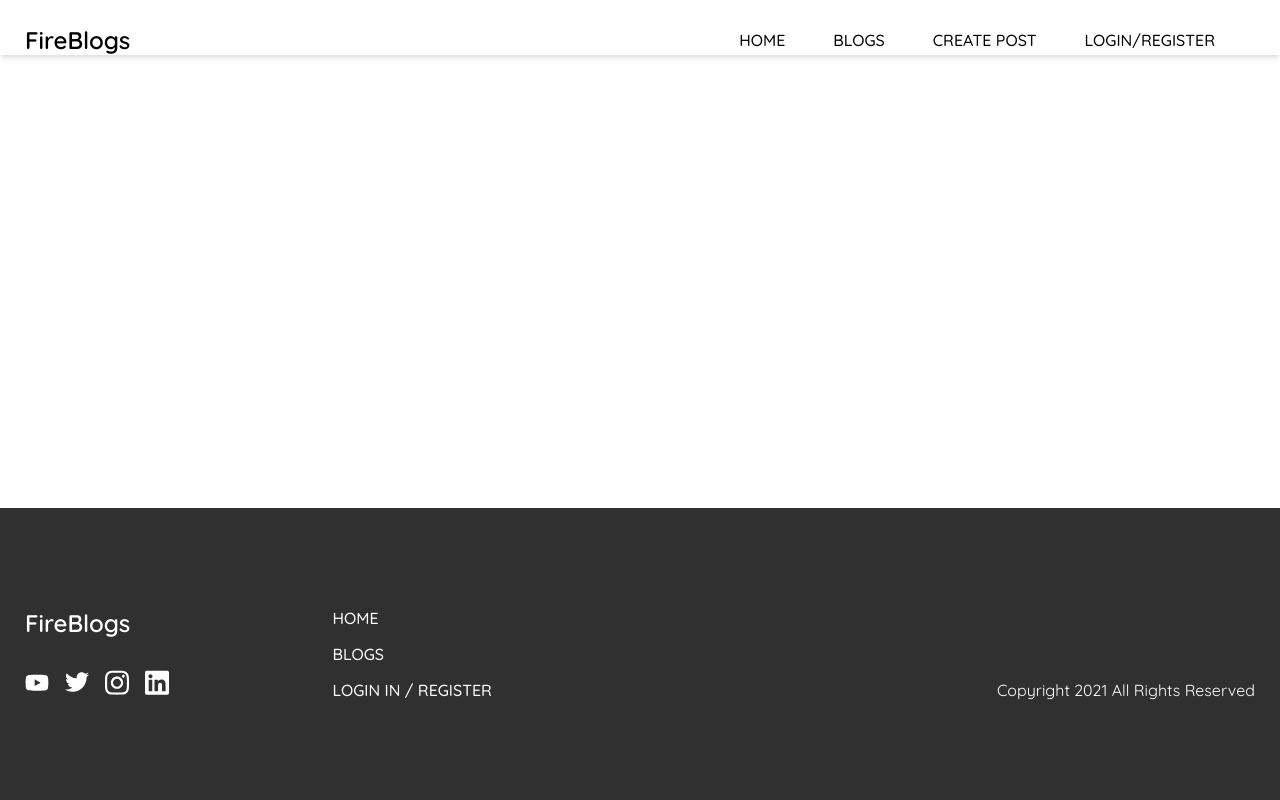
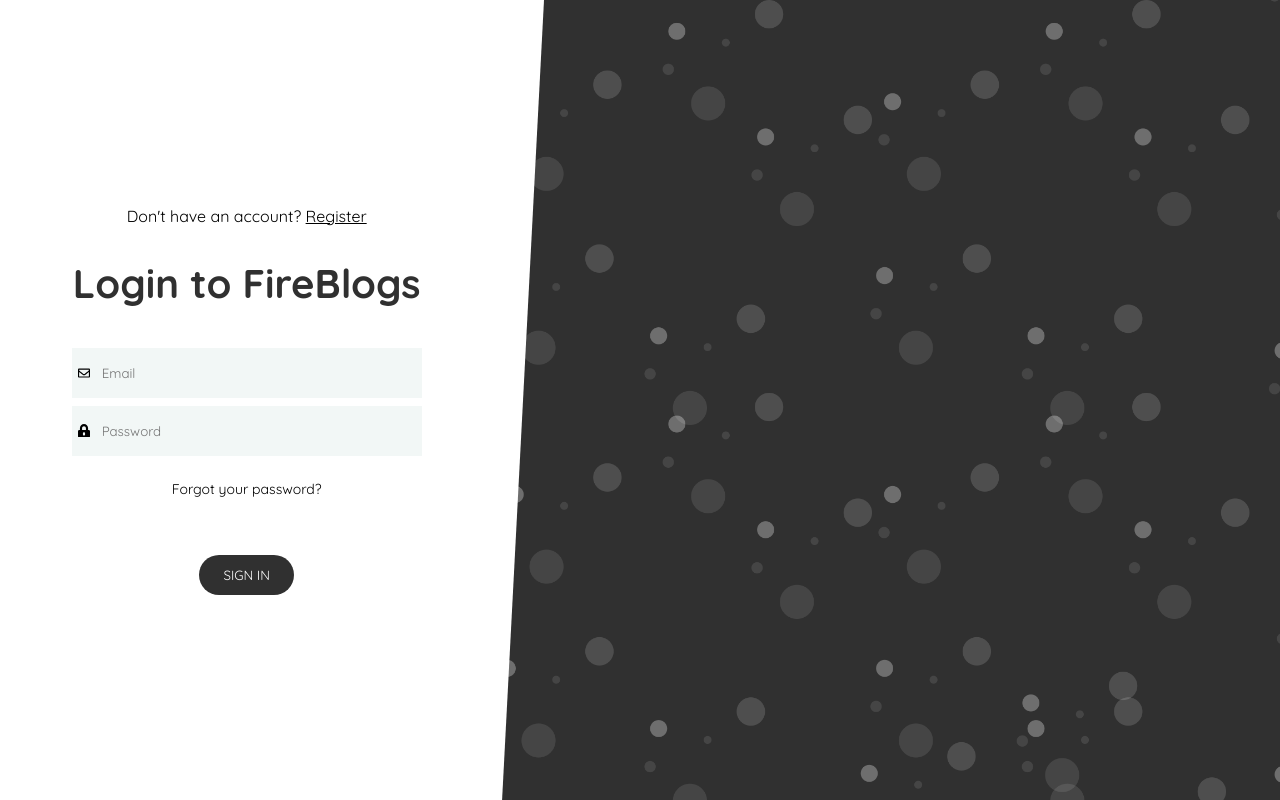
Before and after one commit to matthewricklefs/fireblogs-tut, a Vue app: page /login in a window 1280 px wide. Built offline with nearby package versions, Linux system fonts and the light colour scheme; what vue2-editor would draw is missing.

Commit message:
creates routes for Login, Register, ForgotPassword, creates cLogin, Register, and ForgotPassword views, implements boolean conditional to not show navigation on Login or Register views, styles Login view, prepares to fill out Register view

```diff
--- a/src/App.vue
+++ b/src/App.vue
@@ -1,9 +1,9 @@
 <template>
   <div class="app-wrapper">
     <div class="app">
-      <Navigation />
+      <Navigation v-show="!navigation" />
       <router-view />
-      <Footer />
+      <Footer v-show="!navigation" />
     </div>
   </div>
 </template>
@@ -19,12 +19,32 @@
     Footer,
   },
   data() {
-    return {};
+    return {
+      navigation: null,
+    };
   },
-  created() {},
+  created() {
+    this.checkRoute();
+  },
   mounted() {},
-  methods: {},
-  watch: {},
+  methods: {
+    checkRoute() {
+      if (
+        this.$route.name === "Login" ||
+        this.$route.name === "Register" ||
+        this.$route.name === "ForgotPassword"
+      ) {
+        this.navigation = true;
+        return;
+      }
+      this.navigation = false;
+    },
+  },
+  watch: {
+    $route() {
+      this.checkRoute();
+    },
+  },
 };
 </script>
 
--- a/src/router/index.js
+++ b/src/router/index.js
@@ -1,7 +1,11 @@
 import Vue from "vue";
 import VueRouter from "vue-router";
+
 import Home from "../views/Home.vue";
 import Blogs from "../views/Blogs.vue";
+import Login from "../views/Login.vue";
+import Register from "../views/Register.vue";
+import ForgotPassword from "../views/ForgotPassword.vue";
 
 Vue.use(VueRouter);
 
@@ -10,11 +14,41 @@
     path: "/",
     name: "Home",
     component: Home,
+    meta: {
+      title: "Home",
+    },
   },
   {
     path: "/blogs",
     name: "Blogs",
     component: Blogs,
+    meta: {
+      title: "Blogs",
+    },
+  },
+  {
+    path: "/login",
+    name: "Login",
+    component: Login,
+    meta: {
+      title: "Login",
+    },
+  },
+  {
+    path: "/register",
+    name: "Register",
+    component: Register,
+    meta: {
+      title: "Register",
+    },
+  },
+  {
+    path: "/forgot-password",
+    name: "ForgotPassword",
+    component: ForgotPassword,
+    meta: {
+      title: "Forgot Password",
+    },
   },
 ];
 
@@ -24,4 +58,9 @@
   routes,
 });
 
+router.beforeEach((to, from, next) => {
+  document.title = `${to.meta.title} | FireBlog`;
+  next();
+});
+
 export default router;
--- /dev/null
+++ b/src/views/ForgotPassword.vue
@@ -0,0 +1,15 @@
+<template>
+  <div>
+
+  </div>
+</template>
+
+<script>
+  export default {
+
+  }
+</script>
+
+<style lang="scss" scoped>
+
+</style>
--- /dev/null
+++ b/src/views/Login.vue
@@ -0,0 +1,168 @@
+<template>
+  <div class="form-wrap">
+    <form class="login">
+      <p class="login-register">
+        Don't have an account?
+        <router-link class="router-link" :to="{ name: 'Register' }"
+          >Register</router-link
+        >
+      </p>
+      <h2>Login to FireBlogs</h2>
+
+      <div class="inputs">
+        <div class="input">
+          <input type="text" placeholder="Email" v-model="email" />
+          <email class="icon" />
+        </div>
+        <div class="input">
+          <input type="password" placeholder="Password" v-model="password" />
+          <password class="icon" />
+        </div>
+      </div>
+      <router-link class="forgot-password" :to="{ name: 'ForgotPassword' }"
+        >Forgot your password?</router-link
+      >
+      <button>Sign In</button>
+      <div class="angle"></div>
+    </form>
+
+    <div class="background"></div>
+  </div>
+</template>
+
+<script>
+import email from "../assets/Icons/envelope-regular.svg";
+import password from "../assets/Icons/lock-alt-solid.svg";
+
+export default {
+  name: "Login",
+  components: { email, password },
+  data() {
+    return {
+      email: null,
+      password: null,
+    };
+  },
+};
+</script>
+
+<style lang="scss">
+.form-wrap {
+  overflow: hidden;
+  display: flex;
+  height: 100vh;
+  justify-content: center;
+  align-self: center;
+  margin: 0 auto;
+  width: 90%;
+
+  @media (min-width: 900px) {
+    width: 100%;
+  }
+
+  .login-register {
+    margin-bottom: 32px;
+
+    .router-link {
+      color: #000;
+    }
+  }
+
+  form {
+    padding: 0 10px;
+    position: relative;
+    display: flex;
+    flex-direction: column;
+    justify-content: center;
+    align-items: center;
+    flex: 1;
+
+    @media (min-width: 900px) {
+      padding: 0 50px;
+    }
+
+    h2 {
+      text-align: center;
+      font-size: 32px;
+      color: #303030;
+      margin-bottom: 40px;
+
+      @media (min-width: 900px) {
+        font-size: 40px;
+      }
+    }
+
+    .inputs {
+      width: 100%;
+      max-width: 350px;
+
+      .input {
+        position: relative;
+        display: flex;
+        justify-content: center;
+        align-items: center;
+        margin-bottom: 8px;
+
+        input {
+          width: 100%;
+          border: none;
+          background-color: #f2f7f6;
+          padding: 4px 4px 4px 30px;
+          height: 50px;
+
+          &:focus {
+            outline: none;
+          }
+        }
+
+        .icon {
+          width: 12px;
+          position: absolute;
+          left: 6px;
+        }
+      }
+    }
+
+    .forgot-password {
+      text-decoration: none;
+      color: #000;
+      cursor: pointer;
+      font-size: 14px;
+      margin: 16px 0 32px 0;
+      border-bottom: 1px solid transparent;
+      transition: 0.5s ease all;
+
+      &:hover {
+        border-color: #303030;
+      }
+    }
+
+    .angle {
+      display: none;
+      position: absolute;
+      background-color: #fff;
+      transform: rotateZ(3deg);
+      width: 60px;
+      right: -30px;
+      height: 101%;
+
+      @media (min-width: 900px) {
+        display: initial;
+      }
+    }
+  }
+
+  .background {
+    display: none;
+    flex: 2;
+    background-size: cover;
+    background-image: url("../assets/background.png");
+    width: 100%;
+    height: 100%;
+
+    @media (min-width: 900px) {
+      display: initial;
+    }
+  }
+}
+</style>
--- /dev/null
+++ b/src/views/Register.vue
@@ -0,0 +1,15 @@
+<template>
+  <div>
+
+  </div>
+</template>
+
+<script>
+  export default {
+
+  }
+</script>
+
+<style lang="scss" scoped>
+
+</style>
```
